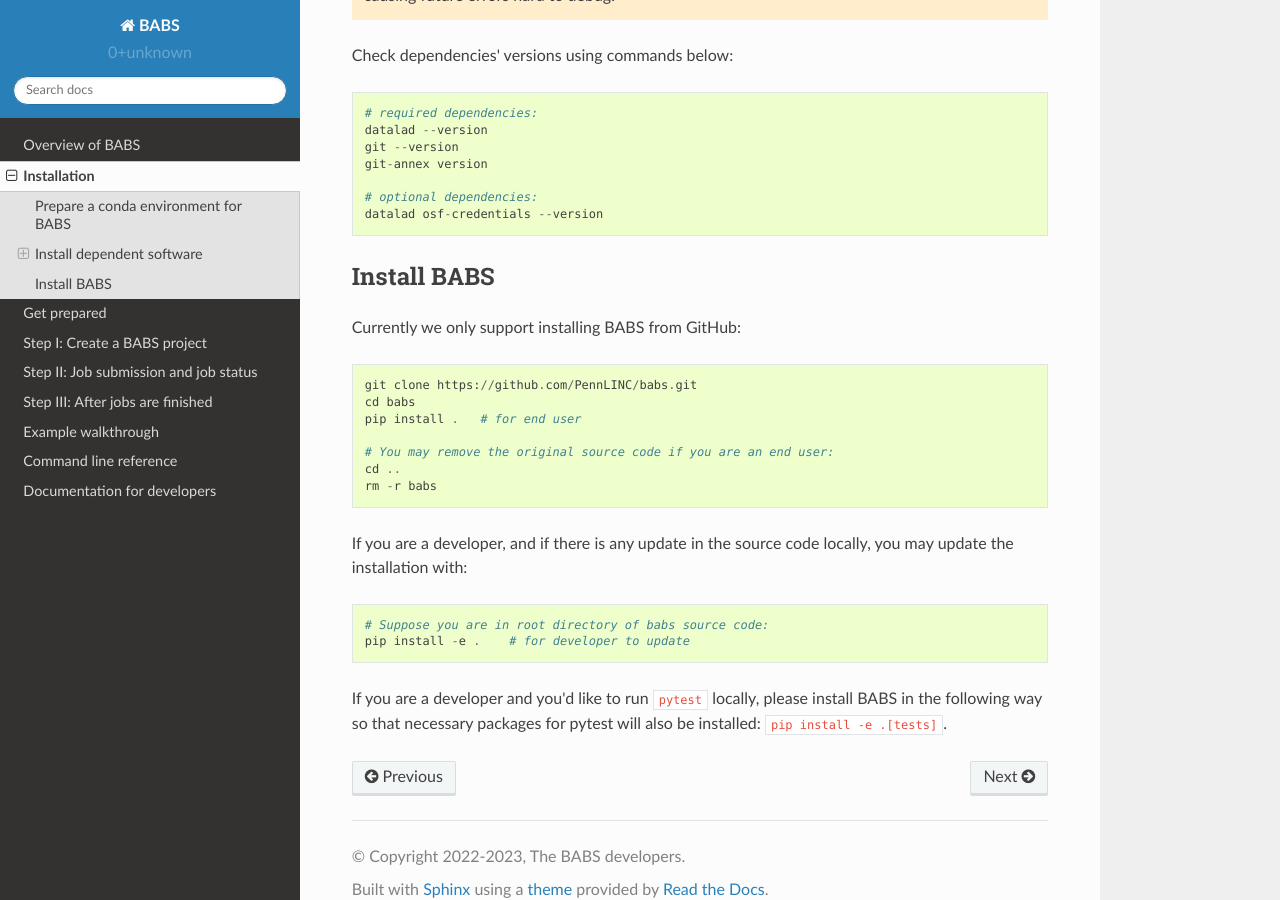
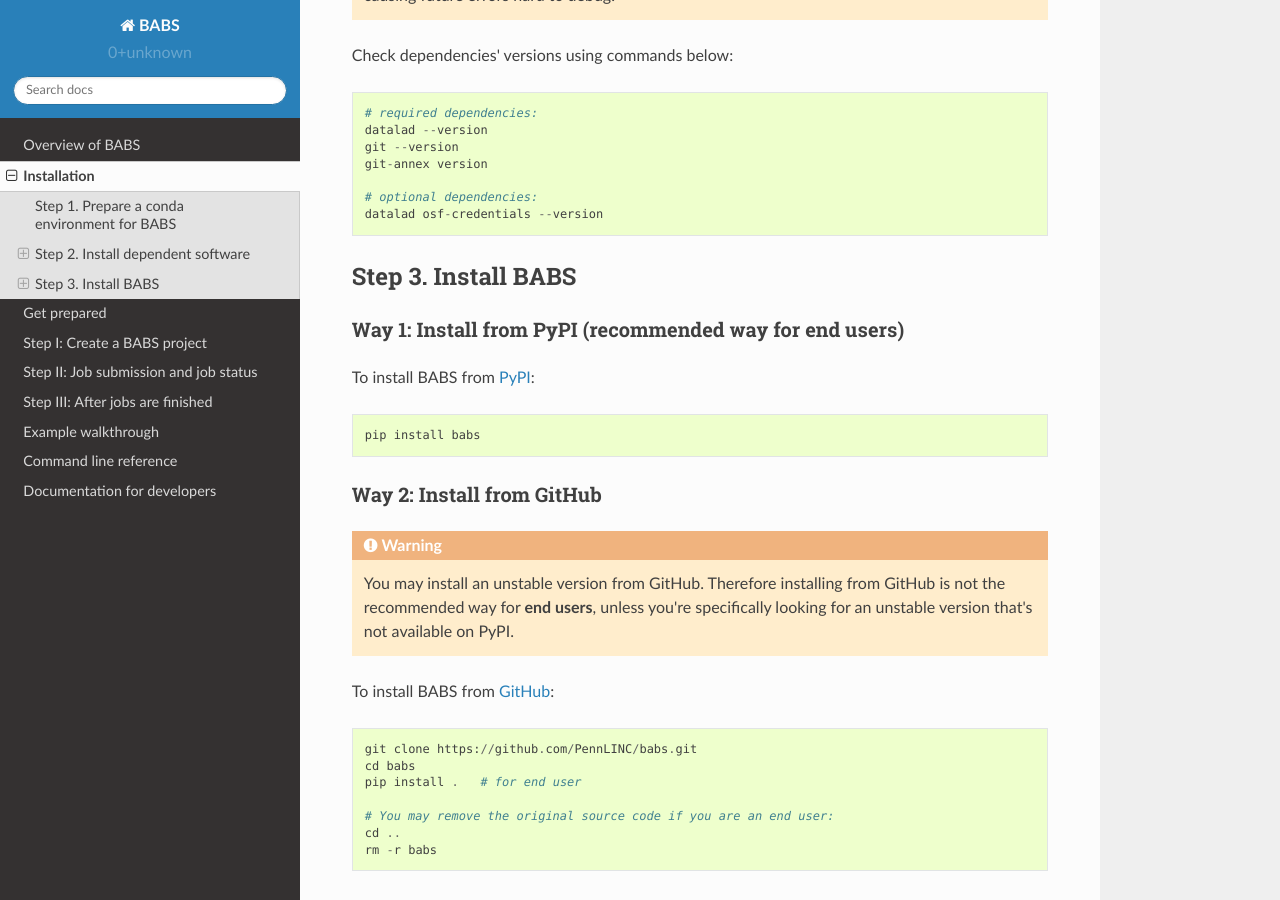
Before and after one commit to PennLINC/babs, a Sphinx documentation site: the page built from docs/source/installation.rst, in a window 1280 px wide and 900 px high, scrolled down 1392 px. Built offline with Sphinx 7.4.7 and the Read the Docs theme 2.0.0, drawn with Linux system fonts in a browser that asks for light colours; some of the changed text lies outside the part shown.

Commit message:
update installation.rst; minor updates in desc;

```diff
--- a/README.rst
+++ b/README.rst
@@ -13,7 +13,7 @@
 About
 ---------
 BIDS App Bootstrap (BABS) is a reproducible, generalizable, and
-scalable python package for BIDS App analysis of large datasets.
+scalable Python package for BIDS App analysis of large datasets.
 It uses `DataLad <https://www.datalad.org/>`_ and adopts
 `FAIRly big framework <https://doi.org/10.1038/s41597-022-01163-2>`_.
 
--- a/docs/source/conf.py
+++ b/docs/source/conf.py
@@ -24,6 +24,7 @@
 )
 from os import pardir
 
+sys.path.append("../../")
 import babs
 
 # If extensions (or modules to document with autodoc) are in another directory,
--- a/docs/source/installation.rst
+++ b/docs/source/installation.rst
@@ -2,16 +2,16 @@
 Installation
 **********************
 
-Prepare a conda environment for BABS
-=====================================
+Step 1. Prepare a conda environment for BABS
+=============================================
 
 After installing conda, let's initiate a conda environment (e.g., named ``babs``) for running BABS::
 
     conda create -n babs python=3.9.12
     conda activate babs
 
-Install dependent software
-================================
+Step 2. Install dependent software
+=====================================
 
 Required dependencies
 ------------------------------
@@ -68,10 +68,28 @@
     datalad osf-credentials --version
 
 
-Install BABS
+Step 3. Install BABS
 ============================
 
-Currently we only support installing BABS from GitHub::
+Way 1: Install from PyPI (recommended way for end users)
+-------------------------------------------------------------
+
+To install BABS from `PyPI <https://pypi.org/project/babs/>`_::
+
+    pip install babs
+
+
+Way 2: Install from GitHub
+-----------------------------
+
+.. warning::
+
+    You may install an unstable version from GitHub.
+    Therefore installing from GitHub is not the recommended way for **end users**,
+    unless you're specifically looking for an unstable version
+    that's not available on PyPI.
+
+To install BABS from `GitHub <https://github.com/PennLINC/babs>`_::
 
     git clone https://github.com/PennLINC/babs.git
     cd babs
--- a/setup.cfg
+++ b/setup.cfg
@@ -13,7 +13,7 @@
 author_email = chenyzh@seas.upenn.edu
 maintainer = Chenying Zhao, Sydney Covitz, Matt Cieslak
 maintainer_email = chenyzh@seas.upenn.edu
-description = BABS (python): BIDS App BootStrap for DataLad-based, FAIRly big workflow of BIDS Apps
+description = BIDS App Bootstrap (BABS) is a reproducible, generalizable, and scalable Python package for BIDS App analysis of large datasets. It uses DataLad and adopts FAIRly big framework.
 license = MIT
 classifiers =
     Development Status :: 3 - Alpha
```
